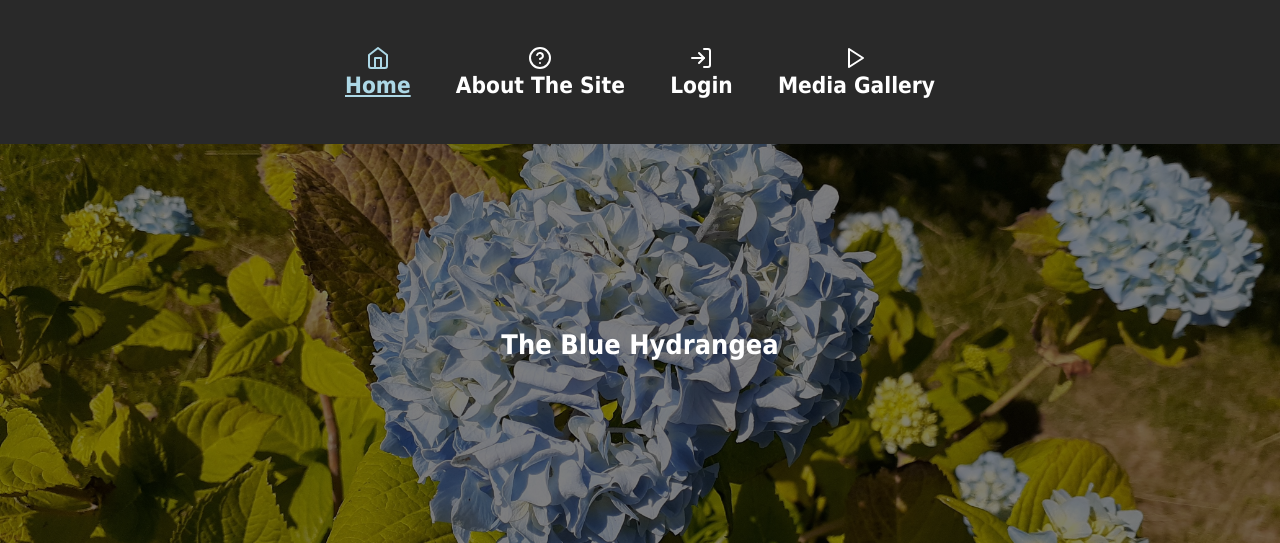
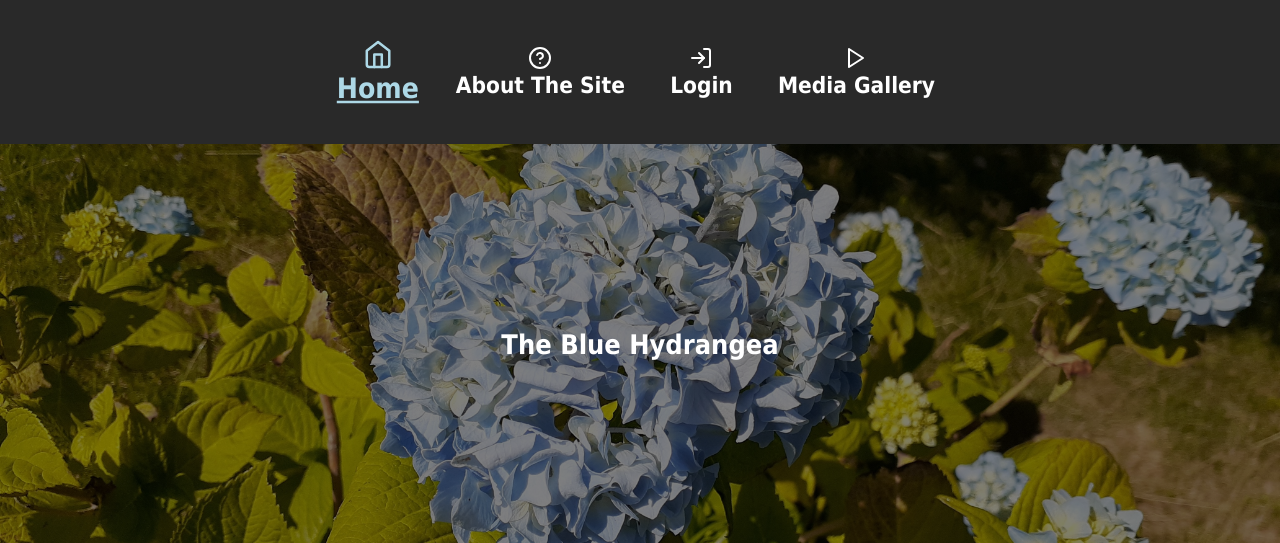
Before and after one commit to st0h/Django, a Django app: template website/posts/templates/posts/about.html in a window 1280 px wide, with the pointer over the restyled element. Shown: the top 543 px of the page. Run offline with Django 3.2, Linux system fonts and the light colour scheme; the template is opened without the code that fills it, so the values that code supplies are empty.

Commit message:
Zoom in on nav bar icons when hovering

```diff
--- a/website/posts/static/css/application.css
+++ b/website/posts/static/css/application.css
@@ -43,6 +43,7 @@ nav a:hover {
     color: lightblue;
     text-decoration: underline;
     transition: 0.5s;
+    transform: scale(1.25);
 }
 
 /* Container element for page content. */
```
